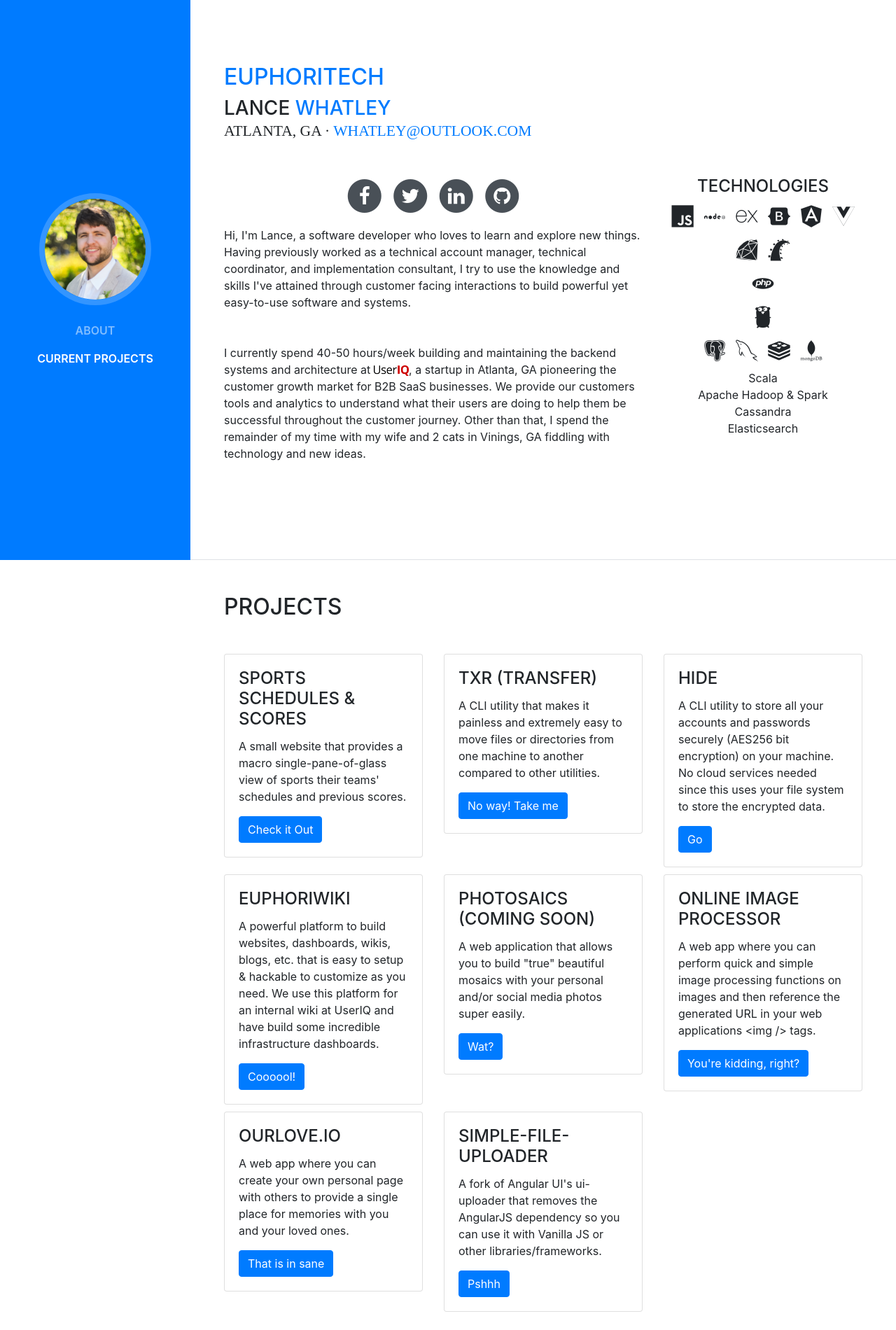
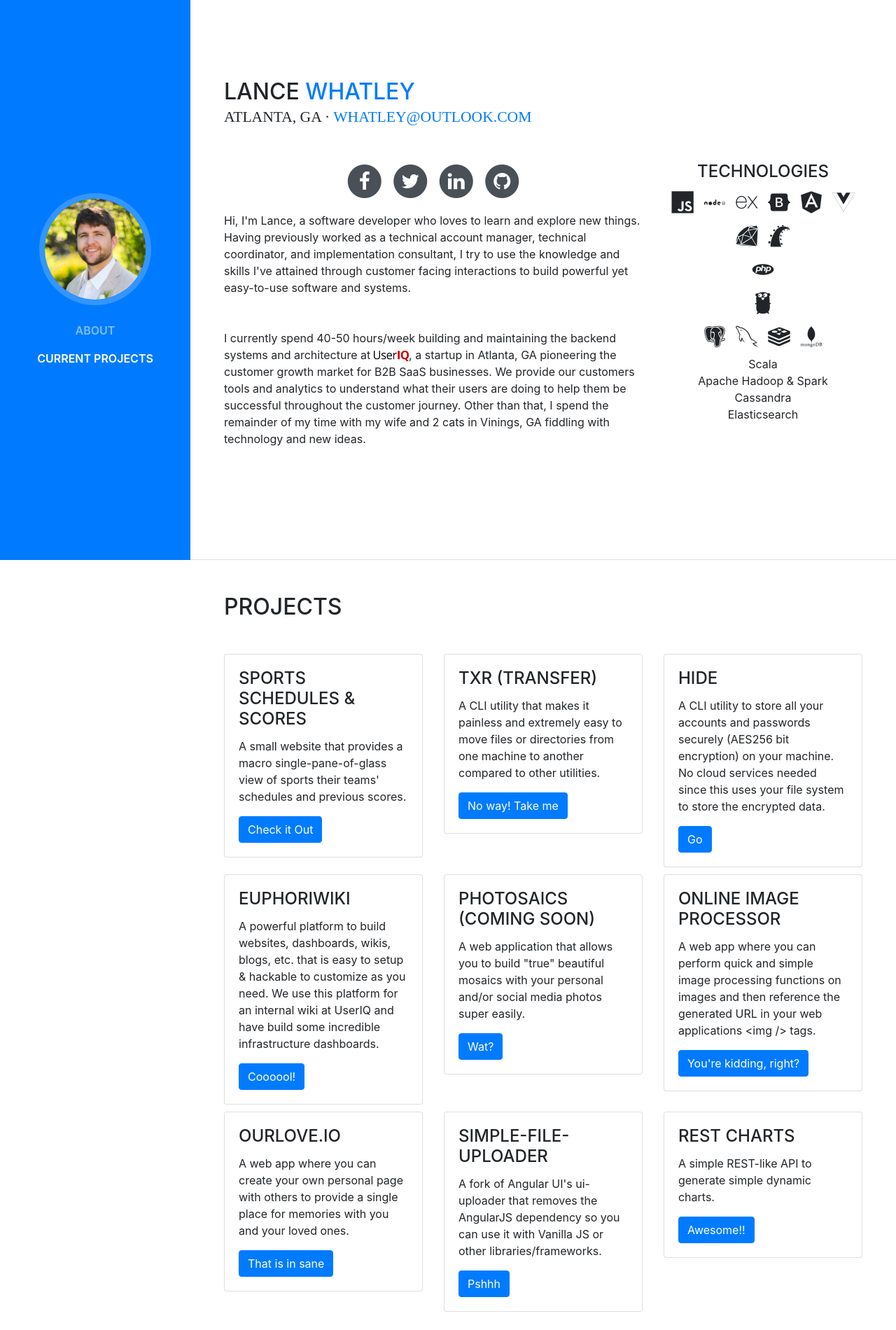
Before and after one commit to whatl3y/portfolio-site, a website with bundled scripts: page www/index.html in a window 1280 px wide. Shown: the top 1900 px of the page at 70% size. Built offline with nearby package versions, Linux system fonts and the light colour scheme; a web font is replaced by a local one.

Commit message:
Add REST Charts and update header

```diff
--- a/www/index.html
+++ b/www/index.html
@@ -8,7 +8,7 @@
     <meta name="description" content="">
     <meta name="author" content="">
 
-    <title>Euphoritech - Lance Whatley</title>
+    <title>Lance Whatley</title>
 
     <!-- Bootstrap core CSS -->
     <link href="vendor/bootstrap/css/bootstrap.min.css" rel="stylesheet">
@@ -30,7 +30,7 @@
 
     <nav class="navbar navbar-expand-lg navbar-dark bg-primary fixed-top" id="sideNav">
       <a class="navbar-brand js-scroll-trigger" href="#page-top">
-        <span class="d-block d-lg-none">Euphoritech</span>
+        <span class="d-block d-lg-none">Lance</span>
         <span class="d-none d-lg-block">
           <img class="img-fluid img-profile rounded-circle mx-auto mb-2" src="img/profile.png" alt="">
         </span>
@@ -54,13 +54,15 @@
 
       <section class="resume-section p-3 p-lg-5 d-flex d-column" id="about">
         <div class="my-auto">
-          <h2 class="text-primary">Euphoritech</h2>
+          <h2 class="mb-0">
+            Lance <span class="text-primary">Whatley</span>
+          </h2>
           <div class="text-center d-md-block d-lg-none">
             <img style="border: .5rem solid rgba(0,0,0,.2)" class="img-fluid img-profile rounded-circle mx-auto mb-2" src="img/profile.png" alt="">
           </div>
-          <h3 class="mb-0">Lance
+          <!-- <h3 class="mb-0">Lance
             <span class="text-primary">Whatley</span>
-          </h3>
+          </h3> -->
           <div class="subheading mb-5">Atlanta, GA ·
             <a href="mailto:whatley@outlook.com" target="_blank">whatley@outlook.com</a>
           </div>
@@ -243,6 +245,16 @@
               </div>
             </div>
 
+            <div class="card-wrapper col-xs-12 col-sm-6 col-md-4">
+              <div class="card">
+                <div class="card-block">
+                  <h4 class="card-title">REST Charts</h4>
+                  <p class="card-text">A simple REST-like API to generate simple dynamic charts.</p>
+                  <a href="http://www.restcharts.com" target="_blank" class="btn btn-primary">Awesome!!</a>
+                </div>
+              </div>
+            </div>
+
           </div>
         </div>
       </section>
```
